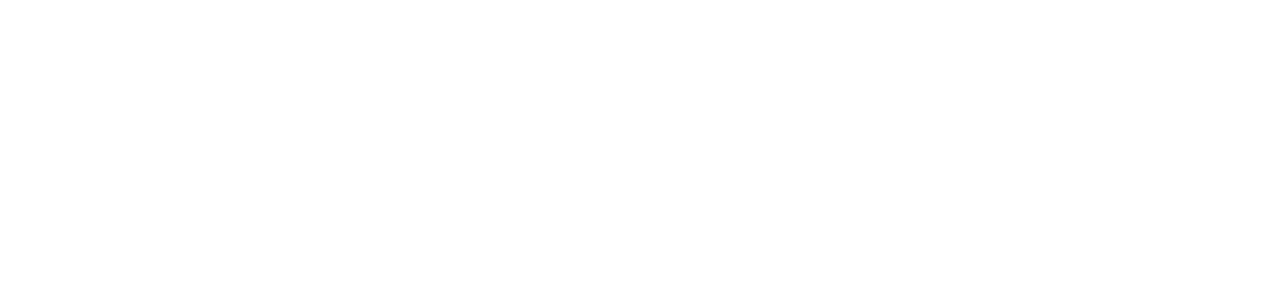
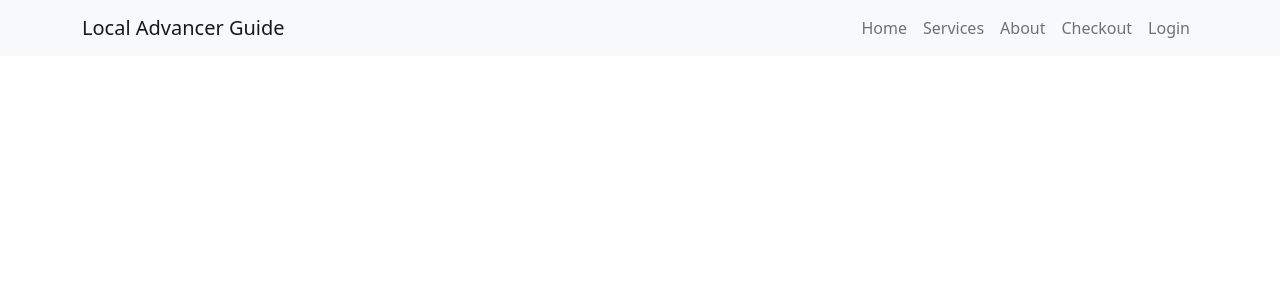
Before and after one commit to ahmmedrasel-dev/local-advanchar-guide, a React (Create React App) app: page / in a window 1280 px wide. Shown: the top 300 px of the page. Built offline with nearby package versions, Linux system fonts and the light colour scheme.

Commit message:
react-boostrap install and setup header

```diff
--- a/package.json
+++ b/package.json
@@ -6,7 +6,9 @@
     "@testing-library/jest-dom": "^5.16.4",
     "@testing-library/react": "^13.1.1",
     "@testing-library/user-event": "^13.5.0",
+    "bootstrap": "^5.1.3",
     "react": "^18.0.0",
+    "react-bootstrap": "^2.2.3",
     "react-dom": "^18.0.0",
     "react-router-dom": "^6.3.0",
     "react-scripts": "5.0.1",
--- a/src/App.js
+++ b/src/App.js
@@ -6,10 +6,14 @@
 import Checkout from './Pages/Checkout/Checkout';
 import Login from './Pages/LoginRegister/Login/Login';
 import Register from './Pages/LoginRegister/Register/Register';
+import Notfound from './Pages/NotFound/Notfound';
+import 'bootstrap/dist/css/bootstrap.min.css';
+import Header from './Pages/Common/Header/Header';
 
 function App() {
   return (
     <>
+      <Header></Header>
       <Routes>
         <Route path='/' element={<Home></Home>}></Route>
         <Route path='/services' element={<Services></Services>}></Route>
@@ -17,6 +21,7 @@
         <Route path='/checkout' element={<Checkout></Checkout>}></Route>
         <Route path='/login' element={<Login></Login>}></Route>
         <Route path='/register' element={<Register></Register>}></Route>
+        <Route path='*' element={<Notfound></Notfound>}></Route>
       </Routes>
     </>
   );
--- a/src/Pages/Common/Header/Header.js
+++ b/src/Pages/Common/Header/Header.js
@@ -1,10 +1,28 @@
 import React from 'react';
+import { Container, Nav, Navbar } from 'react-bootstrap';
+import { Link } from 'react-router-dom';
 
 const Header = () => {
   return (
-    <div>
-      <h1>This is Header Component</h1>
-    </div>
+    <Navbar bg="light" expand="lg">
+      <Container>
+        <Navbar.Brand as={Link} to='/'>Local Advancer Guide</Navbar.Brand>
+        <Navbar.Toggle aria-controls="navbarScroll" />
+        <Navbar.Collapse id="navbarScroll">
+          <Nav
+            className="ms-auto my-2 my-lg-0"
+            style={{ maxHeight: '100px' }}
+            navbarScroll
+          >
+            <Nav.Link as={Link} to="/">Home</Nav.Link>
+            <Nav.Link as={Link} to="/services">Services</Nav.Link>
+            <Nav.Link as={Link} to="/abut">About</Nav.Link>
+            <Nav.Link as={Link} to="/checkout">Checkout</Nav.Link>
+            <Nav.Link as={Link} to="/login">Login</Nav.Link>
+          </Nav>
+        </Navbar.Collapse>
+      </Container>
+    </Navbar>
   );
 };
 
--- /dev/null
+++ b/src/Pages/NotFound/Notfound.js
@@ -0,0 +1,11 @@
+import React from 'react';
+
+const Notfound = () => {
+  return (
+    <div>
+
+    </div>
+  );
+};
+
+export default Notfound;
```
Also changed, not shown: 1 other file (tests, documents, lock files or other folders).
